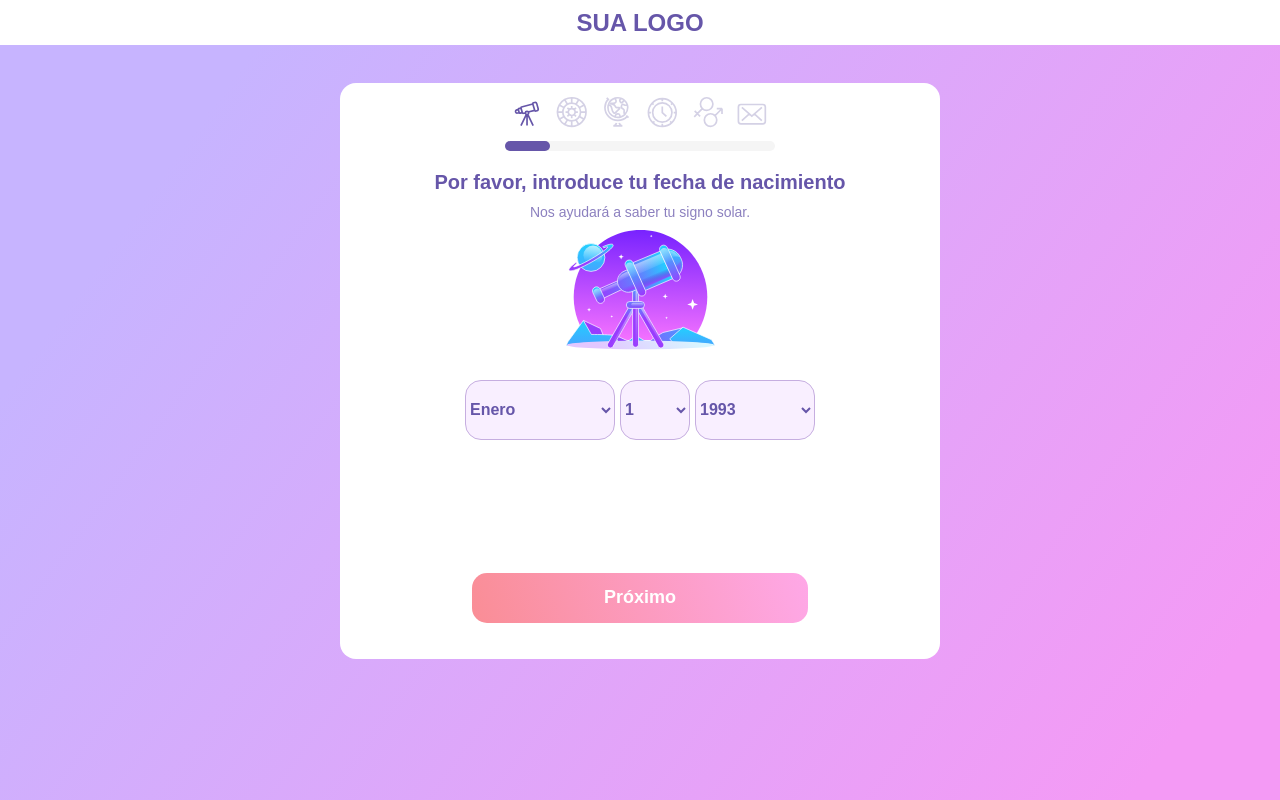
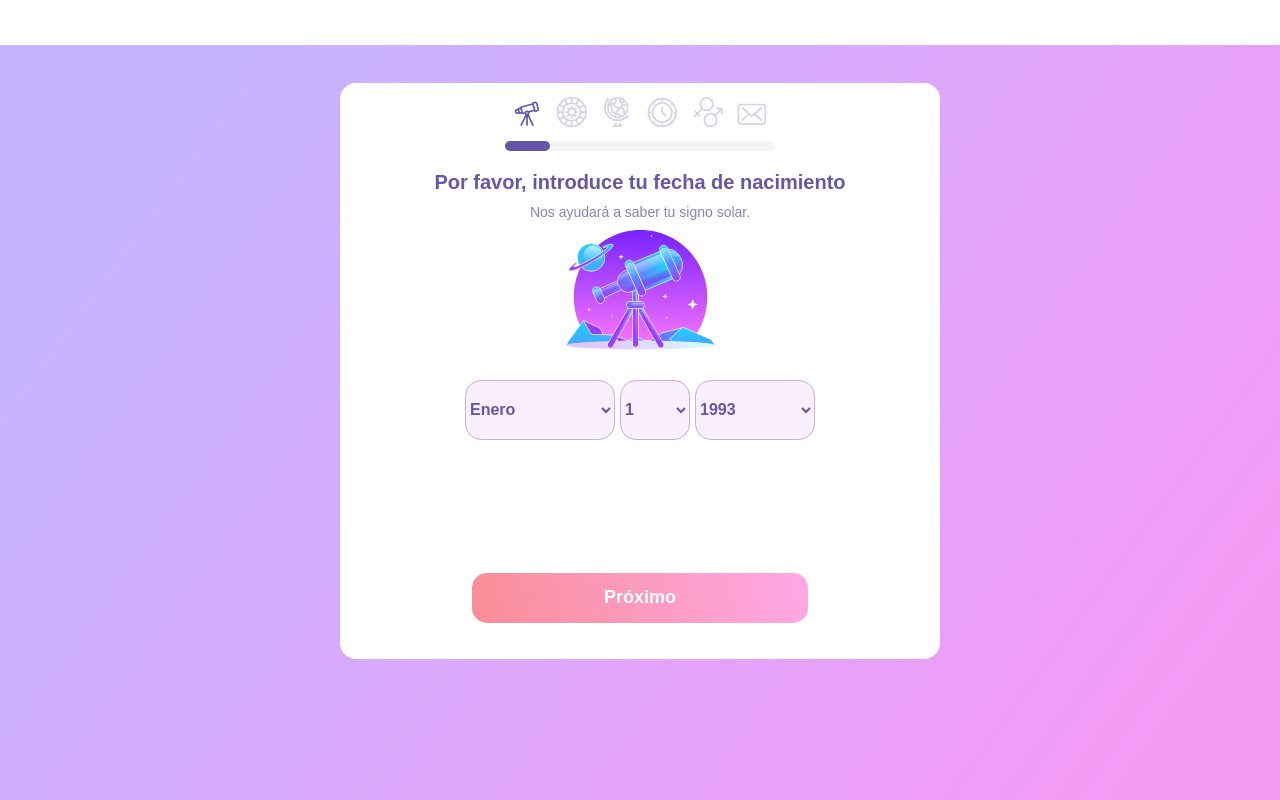
Before and after one commit to maaxizin25/atromix, a React (Vite) app: page / in a window 1280 px wide. Built offline with nearby package versions, Linux system fonts and the light colour scheme.

Commit message:
fix/calculateHoroscope

```diff
--- a/src/components/navBar/index.tsx
+++ b/src/components/navBar/index.tsx
@@ -2,14 +2,15 @@ import { useContext } from "react";
 import { NavComponentStyled } from "./style";
 import { AppContext } from "../../context/appContext";
 import backIcon from "../../assets/backicon.svg";
+import logo from "../../assets/ASTRODESTINO.png";
 
 export const NavBarComponent = () => {
   const { decreamentStep, currentStep } = useContext(AppContext);
   return (
     <>
       <NavComponentStyled>
-        <h2>SUA LOGO</h2>
-        {currentStep > 1 && (
+        <img className="logo" src={logo} alt="" />
+        {currentStep > 1 && currentStep < 7 && (
           <img
             src={backIcon}
             onClick={decreamentStep}
--- a/src/components/navBar/style.ts
+++ b/src/components/navBar/style.ts
@@ -10,7 +10,10 @@ export const NavComponentStyled = styled.nav`
   background-color: white;
   border-bottom: 6px solid whitesmoke;
   position: relative;
-  img {
+  .logo {
+    width: 200px;
+  }
+  .return-button {
     position: absolute;
     left: 10px;
   }
--- a/src/components/stepCalculateHoroscope/style.ts
+++ b/src/components/stepCalculateHoroscope/style.ts
@@ -5,6 +5,8 @@ export const StepCalculateHoroscopeStyle = styled.div`
   flex-direction: column;
   align-items: center;
   justify-content: center;
+  text-align: center;
+  padding: 20px 0px;
   .container {
     display: flex;
     position: relative;
@@ -84,7 +86,7 @@ export const StepCalculateHoroscopeStyle = styled.div`
         border-bottom: 1px solid gray;
         h2 {
           font-size: 18px;
-          font-weight: 400;
+          font-weight: 700;
         }
         p {
           width: 30%;
@@ -100,7 +102,7 @@ export const StepCalculateHoroscopeStyle = styled.div`
     }
   }
   .progress-container {
-    width: 80%;
+    width: 90%;
     margin-top: 280px;
     height: 20px;
     border-radius: 32px;
@@ -118,6 +120,7 @@ export const StepCalculateHoroscopeStyle = styled.div`
   }
   .check-finish {
     position: absolute;
+    width: 80%;
   }
   .final-message {
     padding: 20px;
```
Also changed, not shown: src/assets/ASTRODESTINO.png (added), 1 other file (tests, documents, lock files or other folders).
